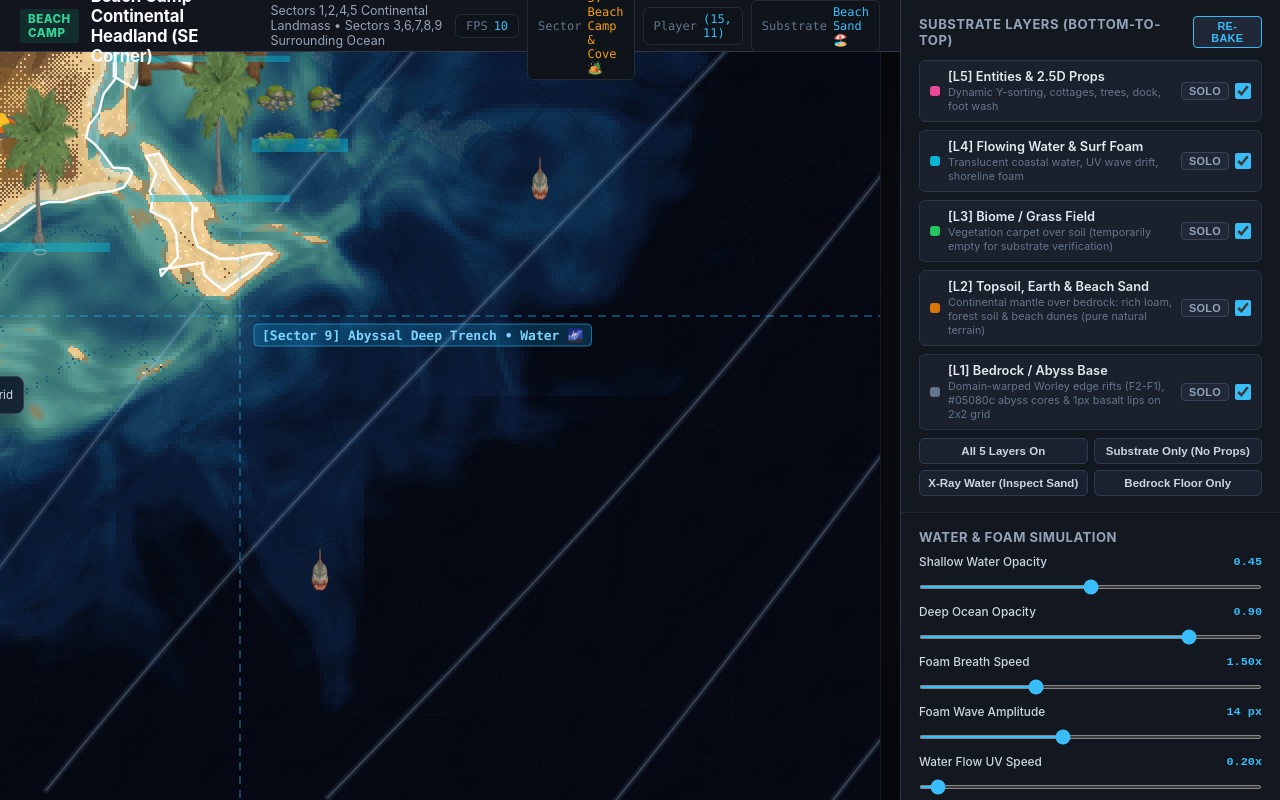
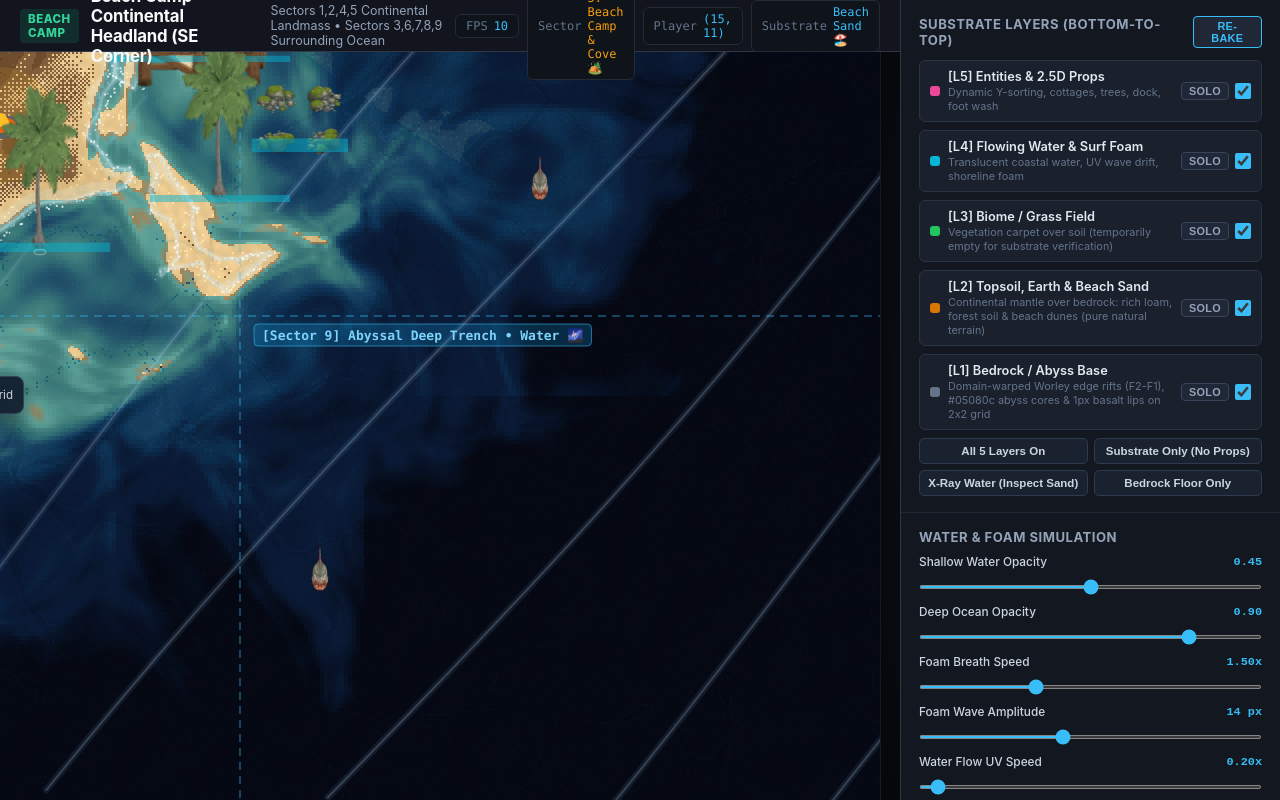
Before and after one commit to jpeckenpaugh/oblique-livive-net, a plain HTML site: page beach_camp.html in a window 1280 px wide. Drawn offline with Linux system fonts and the light colour scheme; animation ran at ten frames a second.

Commit message:
feat(water): replace solid white shoreline line with softened smudged spray and dithered white/grey crashing wave noise

```diff
--- a/beach_camp.html
+++ b/beach_camp.html
@@ -2580,8 +2580,9 @@
       }
     }
 
-    // 3. Cohesive Contour-Following Shoreline Surf Ribbons
+    // 3. Cohesive Contour-Following Shoreline Surf Ribbons & Wave Crashing Spray
     const foamTime = timeSec * foamSpeed * 2.2;
+    const seed = config.noise.seed;
 
     for (const loop of shorelineLoops) {
       const n = loop.length;
@@ -2613,11 +2614,11 @@
           wy = Math.round(wy / 4) * 4;
         }
 
-        crestPts.push({ x: cx, y: cy });
+        crestPts.push({ x: cx, y: cy, nx: pt.nx, ny: pt.ny, breath, washDist });
         washPts.push({ x: wx, y: wy });
       }
 
-      // Pass A: Trailing Froth Wash (polygon strip)
+      // Pass A: Softened Wet-Sand & Backwash Froth Wash (polygon strip)
       targetCtx.beginPath();
       targetCtx.moveTo(crestPts[0].x, crestPts[0].y);
       for (let i = 1; i < n; i++) {
@@ -2627,31 +2628,156 @@
         targetCtx.lineTo(washPts[i].x, washPts[i].y);
       }
       targetCtx.closePath();
-      targetCtx.fillStyle = 'rgba(215, 248, 255, 0.32)';
+      targetCtx.fillStyle = isPixelFoam ? 'rgba(210, 240, 252, 0.26)' : 'rgba(210, 240, 252, 0.18)';
       targetCtx.fill();
 
-      // Pass B: Crisp Leading Surf Lip
+      // Pass B: Soft Smudged Wave Crest Underbody (Gentle feathered translucent gradient, NO solid white line)
+      // 1. Broad diffuse mist curl
       targetCtx.beginPath();
       targetCtx.moveTo(crestPts[0].x, crestPts[0].y);
       for (let i = 1; i < n; i++) {
         targetCtx.lineTo(crestPts[i].x, crestPts[i].y);
       }
       if (loop.isClosed) targetCtx.closePath();
-      targetCtx.strokeStyle = 'rgba(255, 255, 255, 0.92)';
-      targetCtx.lineWidth = isPixelFoam ? 3 : 2.5;
+      targetCtx.strokeStyle = 'rgba(215, 238, 250, 0.15)';
+      targetCtx.lineWidth = isPixelFoam ? 5 : 6;
       targetCtx.lineJoin = 'round';
       targetCtx.lineCap = 'round';
       targetCtx.stroke();
 
-      // Pass C: Sparkling seafoam bubbles along wash
+      // 2. Faint organic smudged crest contour (translucent, broken/wavy)
+      targetCtx.beginPath();
+      targetCtx.moveTo(crestPts[0].x, crestPts[0].y);
+      for (let i = 1; i < n; i++) {
+        targetCtx.lineTo(crestPts[i].x, crestPts[i].y);
+      }
+      if (loop.isClosed) targetCtx.closePath();
+      targetCtx.strokeStyle = 'rgba(235, 246, 253, 0.24)';
+      targetCtx.lineWidth = isPixelFoam ? 2 : 2.5;
+      targetCtx.lineJoin = 'round';
+      targetCtx.lineCap = 'round';
+      targetCtx.stroke();
+
+      // Pass C: Crashing Wave Spray & Dithered White/Grey Noise Tops
+      // Batched for maximum performance and 60 FPS lock
+      const whiteSpray = [];
+      const mistSpray = [];
+      const greyNoise = [];
+      const frothWake = [];
+
+      for (let i = 0; i < n; i++) {
+        const nextIdx = (i + 1) % n;
+        const p0 = crestPts[i];
+        const p1 = crestPts[nextIdx];
+        const dx = p1.x - p0.x;
+        const dy = p1.y - p0.y;
+        const segLen = Math.hypot(dx, dy);
+        if (segLen < 0.5) continue;
+
+        const nx = p0.nx;
+        const ny = p0.ny;
+        const tx = dx / segLen;
+        const ty = dy / segLen;
+
+        // Wave surge intensity at this point
+        const wavePhase = (loop[i].x * 0.012 + loop[i].y * 0.012);
+        const surge = Math.sin(foamTime + wavePhase);
+
+        // Subdivide segment into small spray clusters
+        const steps = Math.max(2, Math.round(segLen / 3.0));
+
+        for (let k = 0; k < steps; k++) {
+          const t = (k + 0.5) / steps;
+          const bx = p0.x + dx * t;
+          const by = p0.y + dy * t;
+
+          // Spatial + temporal pseudo-random hash for natural organic churn
+          const pHash = hash2D((i * 19 + k * 11) & 255, (Math.floor(foamTime * 4.5) + k * 7) & 255, seed + 337);
+          const pHash2 = hash2D((k * 23 + i * 13) & 255, (Math.floor(foamTime * 3.0) + i) & 255, seed + 719);
+
+          const rndNorm = (pHash & 15) / 15.0;     // [0, 1]
+          const rndType = (pHash >> 4) & 7;        // [0, 7]
+          const rndTang = (pHash2 & 15) / 15.0;    // [0, 1]
+          const churnTime = Math.sin(foamTime * 3.5 + i * 0.6 + k * 1.3);
+
+          // Forward spray throw increases during crashing surge (surge > 0)
+          const forwardThrow = Math.max(0, surge) * (1.8 + rndNorm * 4.2);
+          // Normal displacement across the crest breaking zone (-3px to +6px)
+          const normDisp = (rndNorm - 0.42) * 5.0 + forwardThrow + churnTime * 1.2;
+          const tangDisp = (rndTang - 0.5) * 3.0;
+
+          let sx = bx + nx * normDisp + tx * tangDisp;
+          let sy = by + ny * normDisp + ty * tangDisp;
+
+          if (isPixelFoam) {
+            sx = Math.round(sx / 2) * 2;
+            sy = Math.round(sy / 2) * 2;
+          }
+
+          // Spray categorization:
+          if (normDisp > 1.8 && surge > -0.2) {
+            // Forward-thrown white spray droplets (wave-top crash)
+            const sz = isPixelFoam ? 2 : (rndType < 3 ? 1.5 : 2);
+            whiteSpray.push({ x: sx, y: sy, sz });
+          } else if (normDisp < -1.2) {
+            // Shadowed foam troughs & aerated underside (cool grey noise)
+            const sz = isPixelFoam ? 2 : (rndType < 4 ? 1.5 : 2);
+            greyNoise.push({ x: sx, y: sy, sz });
+          } else {
+            // Breaking ridge: mixture of white crest tops and translucent grey/mist noise
+            if (rndType < 3) {
+              const sz = isPixelFoam ? 2 : 2;
+              whiteSpray.push({ x: sx, y: sy, sz });
+            } else if (rndType < 6) {
+              const sz = isPixelFoam ? 2 : (rndType === 4 ? 1.5 : 2);
+              mistSpray.push({ x: sx, y: sy, sz });
+            } else {
+              const sz = isPixelFoam ? 2 : 1.5;
+              greyNoise.push({ x: sx, y: sy, sz });
+            }
+          }
+
+          // Trailing backwash froth bubbles on the sand as water recedes
+          if (k % 2 === 0) {
+            const washT = 0.25 + 0.65 * ((pHash >> 1) & 7) / 7.0;
+            let wx = bx - nx * (p0.washDist * washT) + tx * tangDisp;
+            let wy = by - ny * (p0.washDist * washT) + ty * tangDisp;
+            const bubblePulse = Math.sin(foamTime * 4.0 + i * 2.1 + k * 1.5);
+            if (bubblePulse > 0.10) {
+              if (isPixelFoam) {
+                wx = Math.round(wx / 2) * 2;
+                wy = Math.round(wy / 2) * 2;
+              }
+              frothWake.push({ x: wx, y: wy, sz: isPixelFoam ? 2 : 1.5 });
+            }
+          }
+        }
+      }
+
+      // Render Batched Spray & Noise Elements:
+      // 1. Aerated Cool Grey / Slate Shadow Noise
+      // (Creates the realistic optical depth of wave troughs & shaded water pockets)
+      targetCtx.fillStyle = 'rgba(160, 188, 206, 0.45)';
+      for (let p of greyNoise) {
+        targetCtx.fillRect(p.x, p.y, p.sz, p.sz);
+      }
+
+      // 2. Soft Translucent Sea-Mist & Froth Envelope
+      targetCtx.fillStyle = 'rgba(224, 242, 252, 0.50)';
+      for (let p of mistSpray) {
+        targetCtx.fillRect(p.x, p.y, p.sz, p.sz);
+      }
+
+      // 3. Crisp White Wave-Top Spray & Whitecaps
       targetCtx.fillStyle = 'rgba(255, 255, 255, 0.78)';
-      for (let i = 0; i < n; i += 3) {
-        const p = washPts[i];
-        const bubblePulse = (Math.sin(timeSec * 5 + i * 2.3) + 1) * 0.5;
-        if (bubblePulse > 0.45) {
-          const sz = isPixelFoam ? 3 : 2;
-          targetCtx.fillRect(p.x, p.y, sz, sz);
-        }
+      for (let p of whiteSpray) {
+        targetCtx.fillRect(p.x, p.y, p.sz, p.sz);
+      }
+
+      // 4. Trailing Backwash Seafoam Bubbles
+      targetCtx.fillStyle = 'rgba(235, 248, 255, 0.38)';
+      for (let p of frothWake) {
+        targetCtx.fillRect(p.x, p.y, p.sz, p.sz);
       }
     }
 
```
